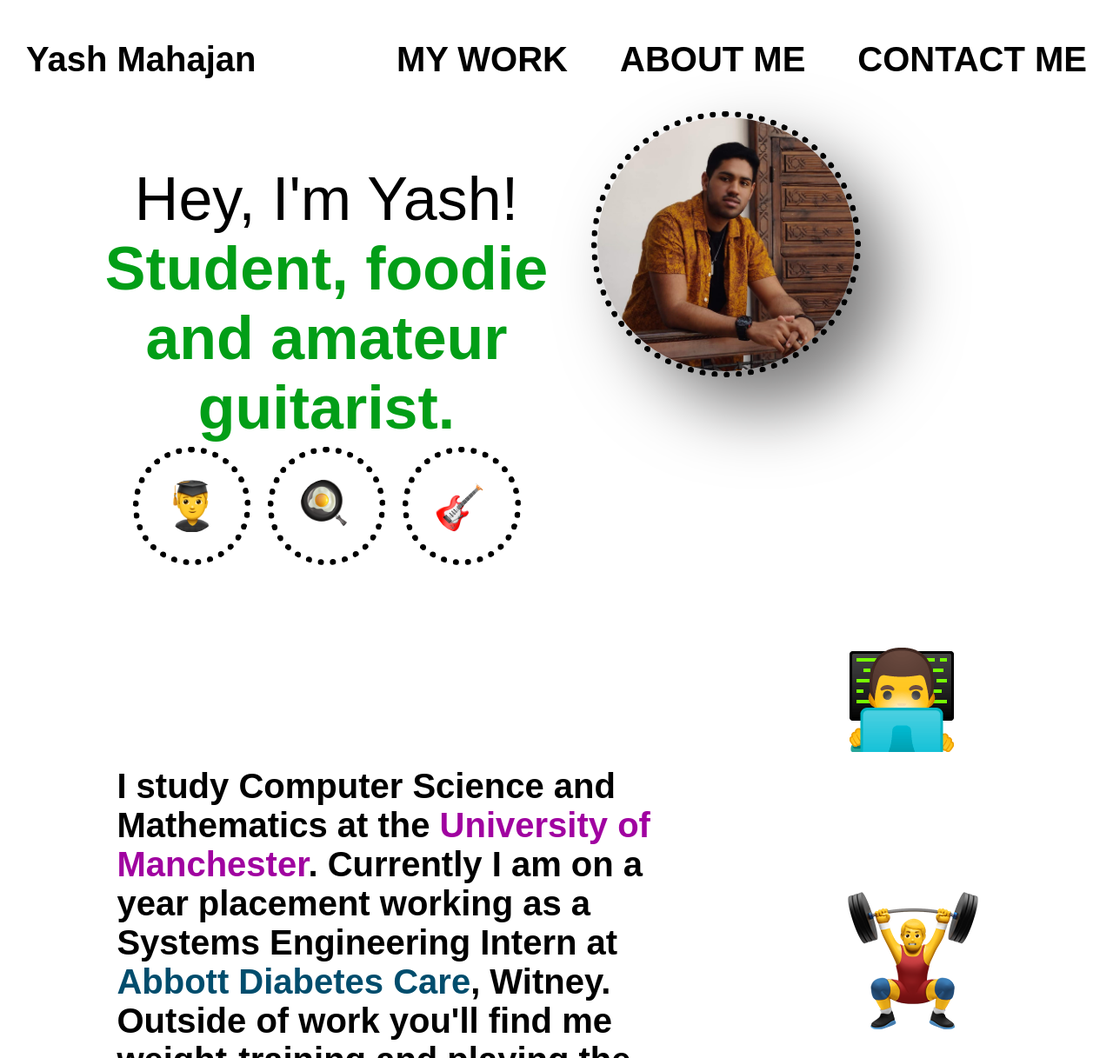
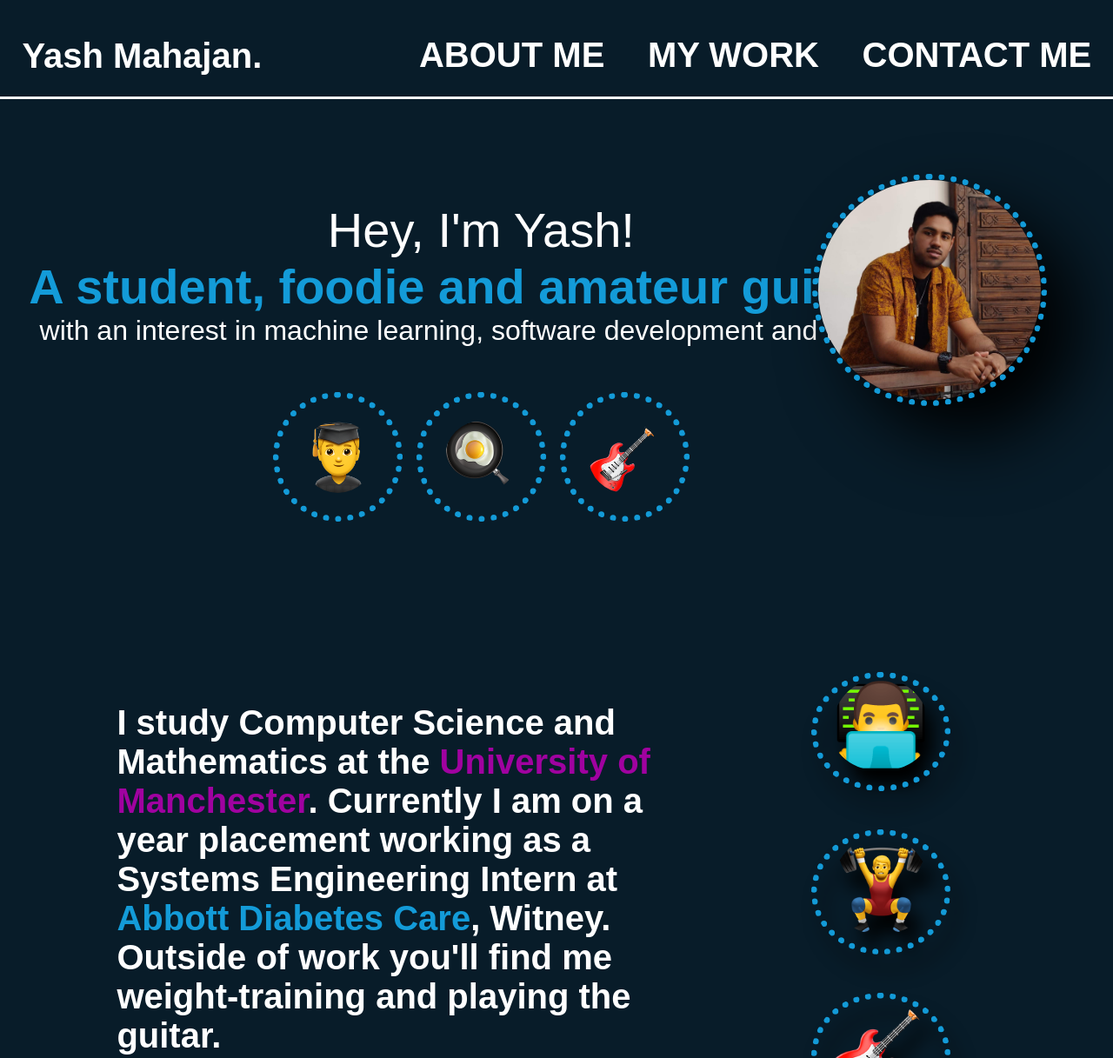
Before and after one commit to ymahajan1612/portfolio-website, a plain HTML site: page index.html in a window 1280 px wide. Shown: the top 1217 px of the page at 87% size. Drawn offline with Linux system fonts and the light colour scheme.

Commit message:
updated colour scheme

```diff
--- a/index.html
+++ b/index.html
@@ -9,18 +9,20 @@
     <header>
       <ul>
         <li><a href="#contact">CONTACT ME</a></li>
+        <li><a href="#my-work">MY WORK</a></li>
         <li><a href="#about-me">ABOUT ME</a></li>
-        <li><a href="#second">MY WORK</a></li>
       </ul>
-      <a href="index.html" class="name">Yash Mahajan</a>
+      <a href="index.html" class="name">Yash Mahajan.</a>
     </header>
   </head>
   <body>
     <section id="bio">
-      <div class="bio-text" style="margin-left: 5%">
+      <div class="bio-text" style="margin-left: 2%">
         <p style="font-weight: normal; padding-top: 10%">Hey, I'm Yash!</p>
-        <p style="color: rgb(2, 158, 23)">
-          Student, foodie and amateur guitarist.
+        <p style="color: #139bd8">A student, foodie and amateur guitarist</p>
+        <p style="font-weight: normal; font-size: 4vh">
+          with an interest in machine learning, software development and
+          finance.
         </p>
         <div class="bio-emoji">
           <img src="images/student-emoji.png" />
@@ -33,13 +35,12 @@
       </div>
     </section>
     <section id="about-me">
-      <div class="about-me-text">
+      <div class="about-me-text" style="padding: 0">
         <p>
           I study Computer Science and Mathematics at the
           <span style="color: rgb(160, 2, 160)">University of Manchester</span>.
           Currently I am on a year placement working as a Systems Engineering
-          Intern at
-          <span style="color: rgb(1, 77, 109)">Abbott Diabetes Care</span>,
+          Intern at <span style="color: #139bd8">Abbott Diabetes Care</span>,
           Witney. Outside of work you'll find me weight-training and playing the
           guitar.
         </p>
@@ -50,5 +51,6 @@
         <img src="images/guitar-emoji.png" />
       </div>
     </section>
+    <section class="my-work">fadsfadfdaf</section>
   </body>
 </html>
--- a/style.css
+++ b/style.css
@@ -7,6 +7,7 @@ html {
 }
 body {
   margin-top: 10%;
+  background-color: rgb(8, 28, 41);
 }
 header {
   position: fixed;
@@ -15,63 +16,71 @@ header {
   width: 100%;
   z-index: 99;
   margin-bottom: 40px;
+  border-bottom: solid;
+  color: white;
+  background-color: rgb(8, 28, 41);
 }
 
 li {
   list-style-type: none;
-  padding: 30px;
+  padding: 2%;
   font-weight: bold;
   float: right;
-  font-size: 40px;
+  font-size: 5vh;
 }
 
 .name {
-  padding: 30px;
+  padding: 2%;
   float: left;
-  font-size: 40px;
+  font-size: 5vh;
   padding-bottom: 0;
   font-weight: bold;
 }
 
 a {
   text-decoration: none;
-  color: #000;
+  color: white;
 }
 
 a:hover {
   border-bottom: solid;
-  border-bottom-width: 7px;
-  font-size: 36px;
-  color: black;
+  border-bottom-width: 0.5vh;
+  font-size: 5.5vh;
+  color: #139bd8;
 }
 
 .name:hover {
   padding-left: 0;
   padding-right: 0;
-  margin-left: 20px;
 }
 
 #profile-image {
-  width: 50%;
+  width: 20%;
   border-radius: 50%;
-  border: dotted rgb(0, 0, 0) 7px;
-  filter: drop-shadow(40px 40px 40px rgb(124, 123, 123));
+  position: absolute;
+  left: 75%;
+  margin-left: -2vw;
+  top: 25%;
+  border: dotted #139bd8 7px;
+  filter: drop-shadow(40px 40px 40px rgb(0, 0, 0));
 }
 
 .bio-text {
-  font-size: 70px;
+  font-size: 7vh;
   font-weight: bolder;
   text-align: center;
+  color: white;
 }
 
 .about-me-text {
-  font-size: 40px;
+  font-size: 5vh;
   max-width: 50%;
   font-weight: bolder;
   margin: 10%;
   margin-top: 25%;
   position: relative;
-  top: -100px;
+  top: -15vh;
+  color: white;
 }
 
 p {
@@ -89,13 +98,22 @@ p {
 }
 
 .bio-emoji img {
-  width: 10%;
-  padding: 5%;
-  margin-top: 5px;
+  width: 8%;
+  padding: 2.5%;
+  margin-top: 5%;
   border-radius: 50%;
-  border: dotted rgb(0, 0, 0) 7px;
+  border: dotted #139bd8 7px;
 }
 
 .about-me-emoji img {
-  margin: 20%;
+  width: 30%;
+  position: relative;
+  top: 20vh;
+  margin: 5vh;
+  padding: 2vh;
+  margin-top: 0;
+  padding-top: 0;
+  border-radius: 50%;
+  border: dotted #139bd8 7px;
+  filter: drop-shadow(10px 20px 10px rgb(0, 0, 0));
 }
```
